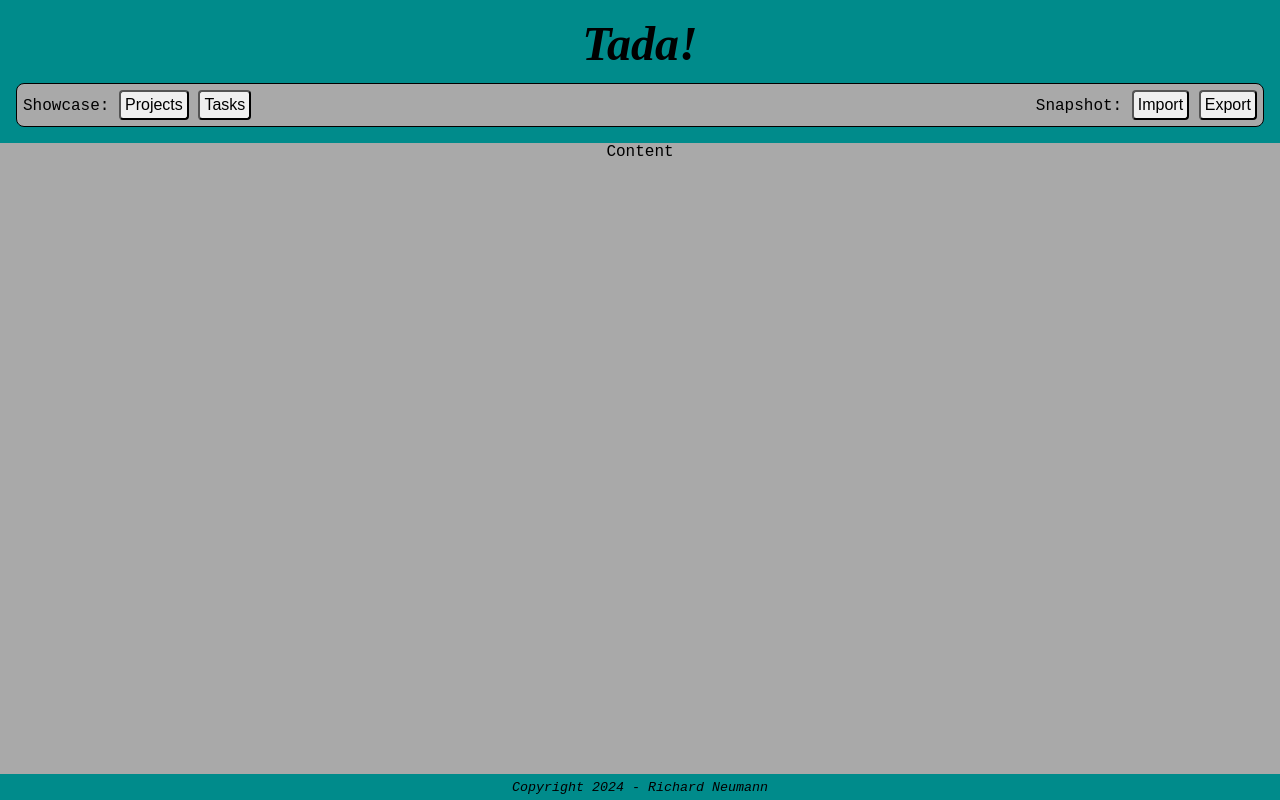
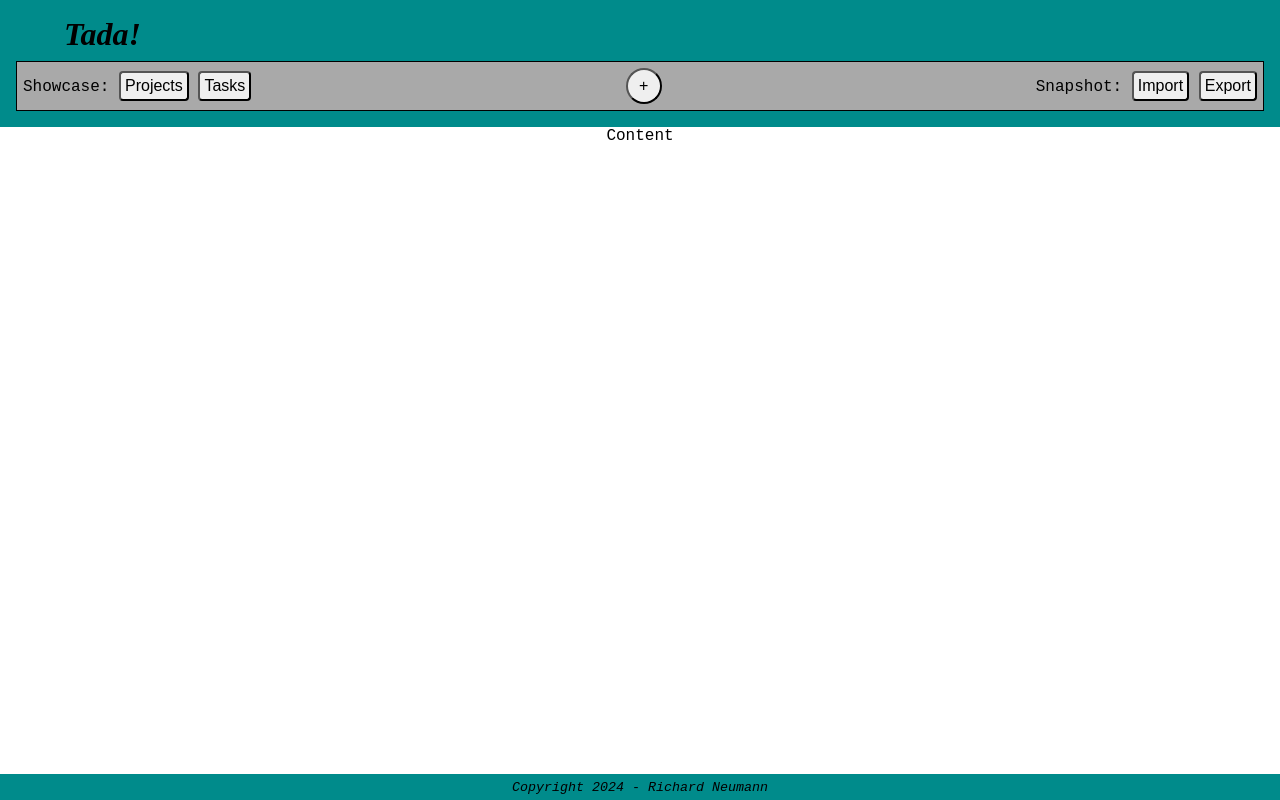
Before and after one commit to RichardENeumann/odin-todo, a website built with webpack: page dist/index.html in a window 1280 px wide. Built offline with nearby package versions, Linux system fonts and the light colour scheme.

Commit message:
Add AddTask button and more CSS styling

```diff
--- a/src/logic/inc-loadexp.js
+++ b/src/logic/inc-loadexp.js
@@ -1,5 +1,6 @@
 function loadSnapshot(source = "localStorage") {
     console.log("Import from ", source);
+    // let snapshot = window.showOpenFilePicker();
 }
 
 function exportSnapshot() {
--- a/src/style/main.css
+++ b/src/style/main.css
@@ -10,17 +10,22 @@ body {
     display: flex;
     flex-direction: column;
     font-family: 'Courier New', Courier, monospace;
+    font-size: 16px;
 }
 header {
+    display: flex;
+    flex-direction: column;
     text-align: center;
     padding: 16px;
     background-color: darkcyan;
 }
 /* The Logo */
 header h1 {
-    margin-bottom: 12px;
+    align-self: flex-start;
+    padding-left: 48px;
+    padding-bottom: 8px;
     font-weight: bolder;
-    font-size: 48px;
+    font-size: 2rem;
     font-style: italic;
     color: black;
     font-family: 'Times New Roman', Times, serif;
@@ -28,21 +33,27 @@ header h1 {
 nav {
     display: flex;
     justify-content: space-between;
+    align-items: center;
     padding: 6px;
     border: 1px solid black;
-    border-radius: 8px;
     background-color: darkgrey;
 
 }
 nav button {
     padding: 4px;
     border-radius: 4px;
-    font-size: 16px;
+    font-size: 1rem;
+}
+#addTask button {
+    width: 36px;
+    height: 36px;
+    border-radius: 36px;
+    font-size: 1rem;
 }
 main {
     flex: 1;
     text-align: center;
-    background-color: darkgrey;
+    background-color: white;
 }
 #content {
 }
```
Also changed, not shown: src/index.js (+6 -1 lines), dist/index.html.
